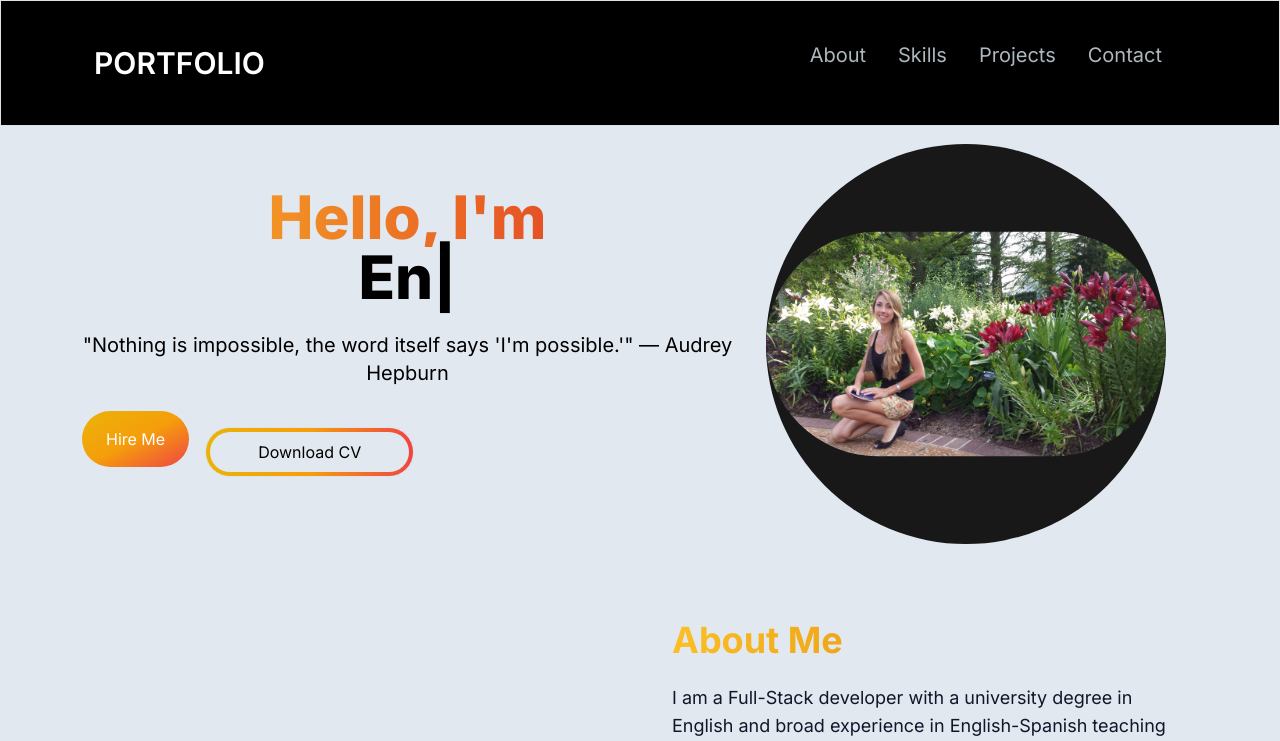
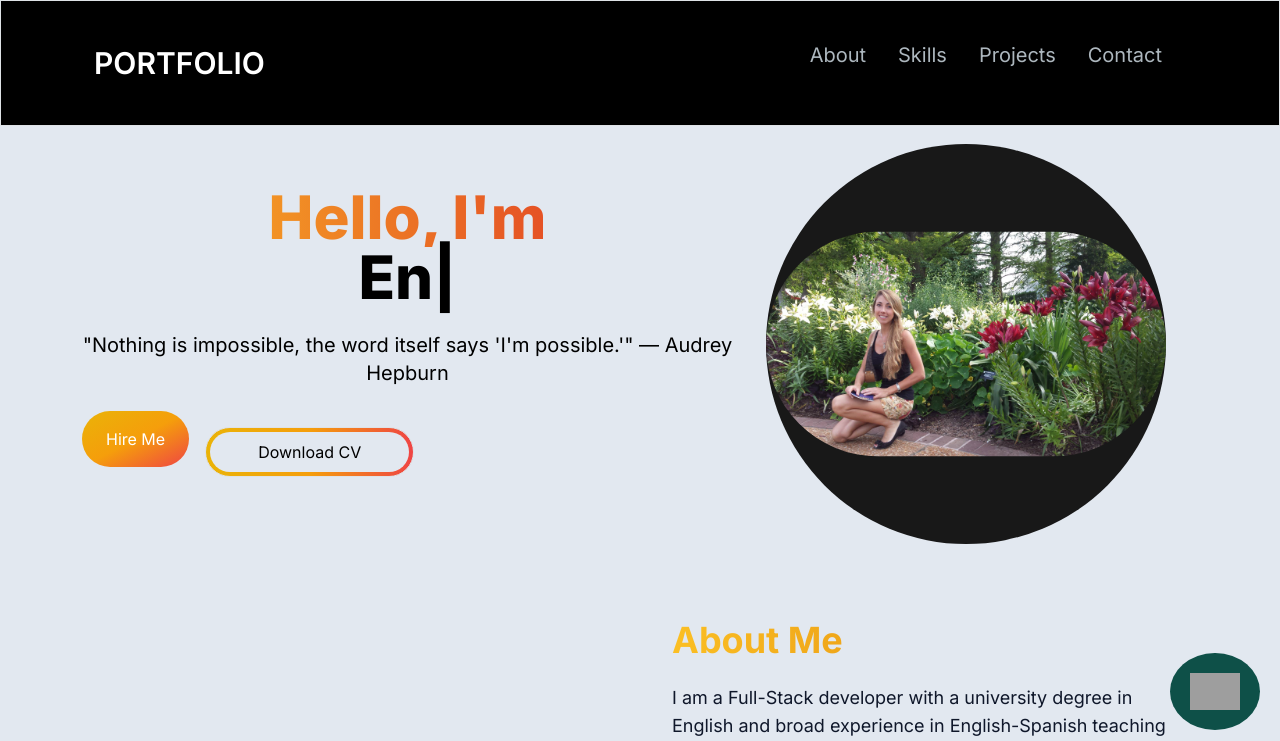
Before and after one commit to MVCorreas/Full-Stack-Portfolio, a Next.js app: page / in a window 1280 px wide. Shown: the top 741 px of the page. Built offline with nearby package versions, Linux system fonts and the light colour scheme; grey boxes are pictures that could not be loaded.

Commit message:
Whatsapp added

```diff
--- a/app/globals.css
+++ b/app/globals.css
@@ -19,9 +19,36 @@
 body {
   color: rgb(var(--foreground-rgb));
   background: linear-gradient(
-      to bottom,
-      transparent,
-      rgb(var(--background-end-rgb))
-    )
-    rgb(var(--background-start-rgb));
+    to bottom,
+    transparent,
+    rgb(var(--background-end-rgb))
+  ) rgb(var(--background-start-rgb));
 }
+
+.Whatsapp-container {
+  margin-bottom: 50px;
+  text-align: center;
+
+}
+
+a.whatsapp-icon {
+  position: fixed;
+  z-index: 999;
+  bottom: 70px;
+  right: 20px;
+  display: flex;
+  align-items: center;
+  justify-content: center;
+  background-color: #0e5048;
+  border-radius: 50%;
+  padding: 20px;
+  transition: background-color 0.3s ease;
+}
+
+a.whatsapp-icon:hover {
+  background-color: #053e348a;
+}
+
+.img-Whatsapp {
+  width: 50px;
+}
--- a/app/layout.js
+++ b/app/layout.js
@@ -12,7 +12,14 @@ export const metadata = {
 export default function RootLayout({ children }) {
   return (
     <html lang="en">
-      <body className={inter.className}>{children}</body>
+      <body className={inter.className}>
+        {children}
+        <div className='Whatsapp-container'>
+          <a href='http://wa.me/+5492615520011' target='blanket' className='whatsapp-icon'>
+            <img className='img-Whatsapp' src='./Whatsapp-icon.png' alt='' />
+          </a>
+        </div>
+      </body>
     </html>
   )
 }
```
